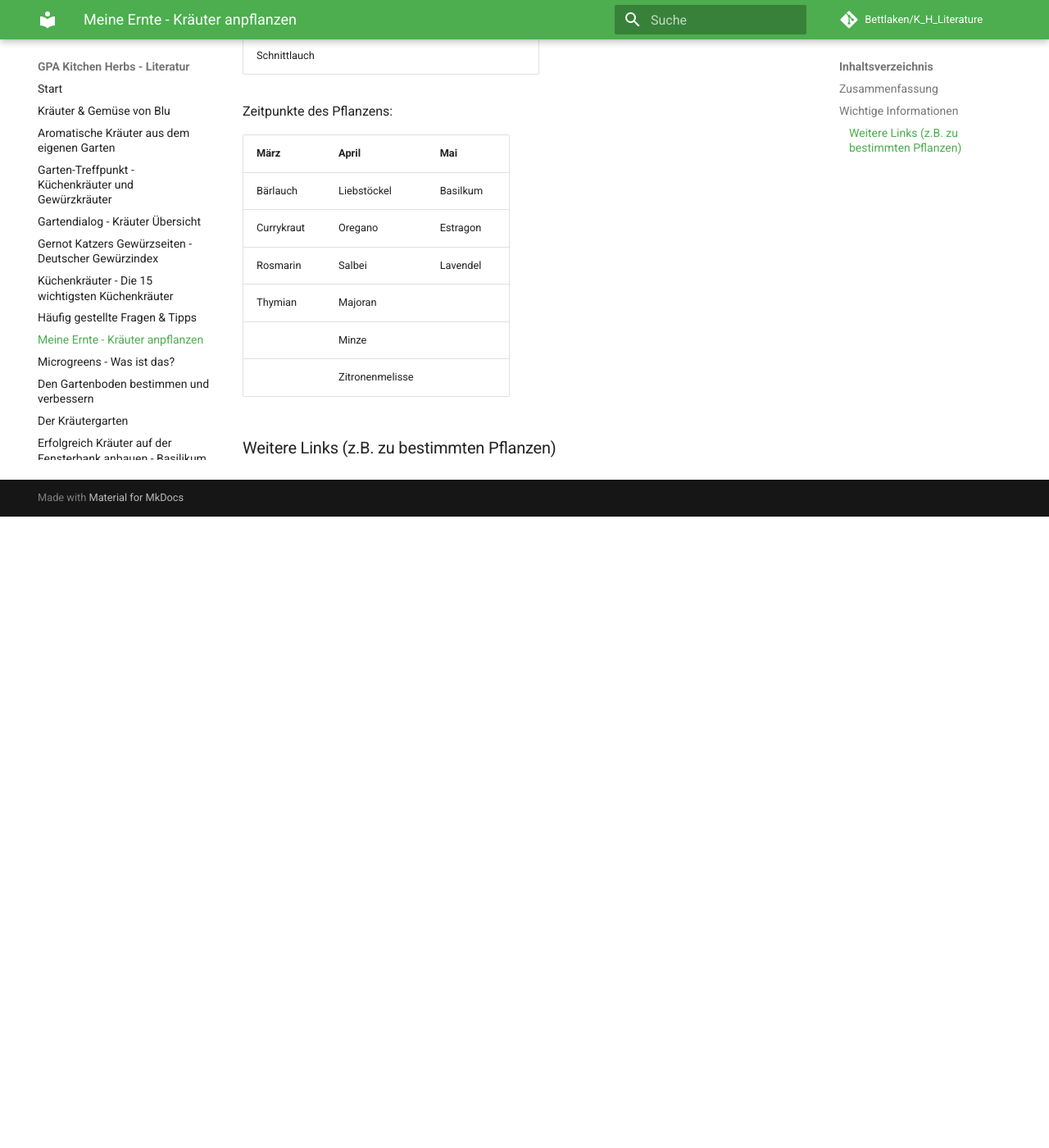
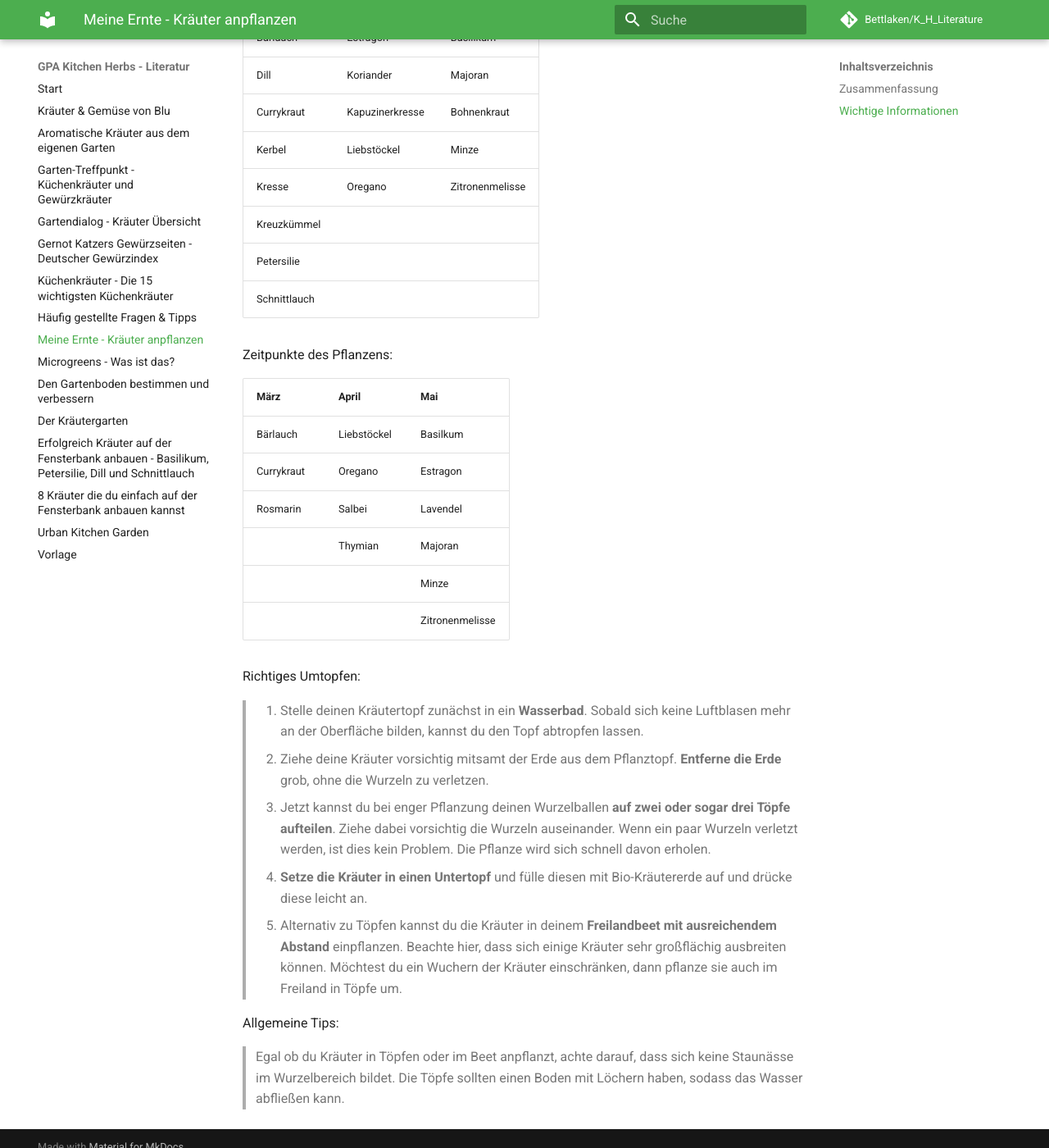
Before and after one commit to GP-Digital-Kitchen-Herbs/documentation, an MkDocs documentation site: the page built from docs/Meine-Ernte.md, in a window 1280 px wide and 1400 px high, scrolled down 1185 px. Shown: the whole window at 82% size. Built offline with MkDocs 1.6.1 and Material for MkDocs 9.7.7, drawn with Linux system fonts in a browser that asks for light colours; comment, search, counter and statistics services are not loaded; before the commit the page ends 1815 px from its top, so only the background shows below that; some of the changed text lies outside the part shown.

Commit message:
Finished Meine Ernte

```diff
--- a/docs/Meine-Ernte.md
+++ b/docs/Meine-Ernte.md
@@ -24,6 +24,14 @@ Standort
 > [...]
 > In deinem meine ernte Beet haben Kräuter den meisten Platz.
 
+Der richtige Standort für beliebte Kräuter:
+
+| Standort                        | Art                                                                                   |
+| ------------------------------- | ------------------------------------------------------------------------------------- |
+| sandig-trocken, vollsonnig      | mediterrane Kräuter, Basilikum, Lavendel, Majoran/ Oregano, Rosmarin, Salbei, Thymian |
+| normale Bedingungen, vollsonnig | Koriander, Melisse, Oregano                                                           |
+| feucht, sonnig bis halbschattig | Estragon, Kerbel, Minze, Petersilie, Schnittlauch                                     |
+
 Kaufen oder anbauen?
 
 > Ein gekaufter Kräutertopf hat den Vorteil, dass du schnell erntereife Kräuter zur Verfügung hast. Achte hierbei jedoch darauf sie richtig umzutopfen, sonst gehen sie schnell ein.
@@ -43,13 +51,22 @@ Zeitpunkte der Aussaht:
 
 Zeitpunkte des Pflanzens:
 
-| März       | April           | Mai      |
-| ---------- | --------------- | -------- |
-| Bärlauch   | Liebstöckel     | Basilkum |
-| Currykraut | Oregano         | Estragon |
-| Rosmarin   | Salbei          | Lavendel |
-| Thymian    | Majoran         |
-|            | Minze           |
-|            | Zitronenmelisse |
+| März       | April       | Mai             |
+| ---------- | ----------- | --------------- |
+| Bärlauch   | Liebstöckel | Basilkum        |
+| Currykraut | Oregano     | Estragon        |
+| Rosmarin   | Salbei      | Lavendel        |
+|            | Thymian     | Majoran         |
+|            |             | Minze           |
+|            |             | Zitronenmelisse |
 
-### Weitere Links (z.B. zu bestimmten Pflanzen)
+Richtiges Umtopfen:
+
+> 1. Stelle deinen Kräutertopf zunächst in ein **Wasserbad**. Sobald sich keine Luftblasen mehr an der Oberfläche bilden, kannst du den Topf abtropfen lassen.
+2. Ziehe deine Kräuter vorsichtig mitsamt der Erde aus dem Pflanztopf. **Entferne die Erde** grob, ohne die Wurzeln zu verletzen.
+3. Jetzt kannst du bei enger Pflanzung deinen Wurzelballen **auf zwei oder sogar drei Töpfe aufteilen**. Ziehe dabei vorsichtig die Wurzeln auseinander. Wenn ein paar Wurzeln verletzt werden, ist dies kein Problem. Die Pflanze wird sich schnell davon erholen.
+4. **Setze die Kräuter in einen Untertopf** und fülle diesen mit Bio-Kräutererde auf und drücke diese leicht an.
+5. Alternativ zu Töpfen kannst du die Kräuter in deinem **Freilandbeet mit ausreichendem Abstand** einpflanzen. Beachte hier, dass sich einige Kräuter sehr großflächig ausbreiten können. Möchtest du ein Wuchern der Kräuter einschränken, dann pflanze sie auch im Freiland in Töpfe um.
+
+Allgemeine Tips:
+> Egal ob du Kräuter in Töpfen oder im Beet anpflanzt, achte darauf, dass sich keine Staunässe im Wurzelbereich bildet. Die Töpfe sollten einen Boden mit Löchern haben, sodass das Wasser abfließen kann.
```
